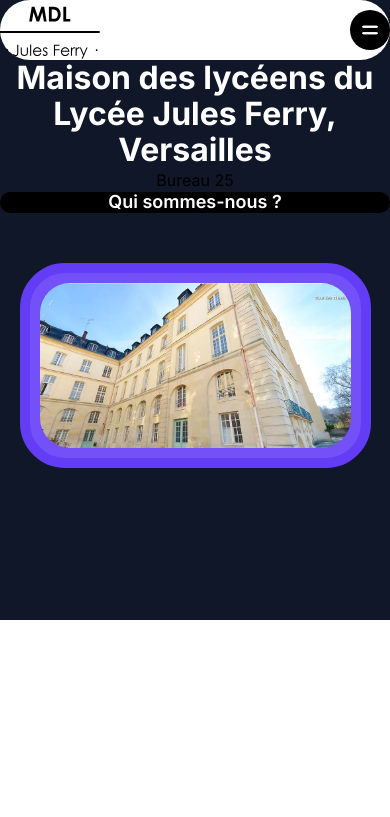
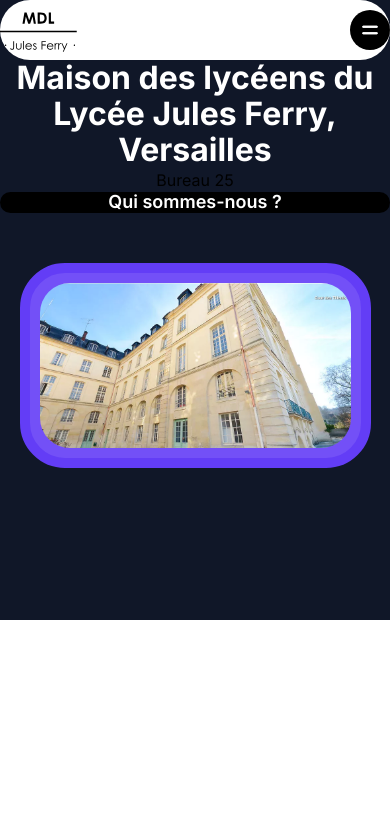
Before and after one commit to Ahhj93/mdljulesferry-HTML, a website built with Parcel: page index.html in a window 390 px wide. Shown: the top 817 px of the page. Built offline with nearby package versions, Linux system fonts and the light colour scheme; files whose address does not match are found by name.

Commit message:
Commit from TeleportHQ

```diff
--- a/accueil.css
+++ b/accueil.css
@@ -164,6 +164,10 @@
   .menu-left {
     margin-left: var(--dl-space-space-halfunit);
   }
+  .menu-image {
+    width: 91px;
+    height: 52px;
+  }
   .menu-links1 {
     display: none;
   }
@@ -183,6 +187,10 @@
   .menu-left {
     margin-left: var(--dl-space-space-unit);
   }
+  .menu-image {
+    width: 84px;
+    height: 48px;
+  }
   .menu-right {
     margin-right: var(--dl-space-space-unit);
   }
@@ -194,6 +202,10 @@
   .menu-icon {
     align-items: center;
     justify-content: center;
+  }
+  .menu-image {
+    width: 77px;
+    height: 44px;
   }
 }
 
--- a/actualites.css
+++ b/actualites.css
@@ -164,6 +164,10 @@
   .menu-left {
     margin-left: var(--dl-space-space-halfunit);
   }
+  .menu-image {
+    width: 91px;
+    height: 52px;
+  }
   .menu-links1 {
     display: none;
   }
@@ -183,6 +187,10 @@
   .menu-left {
     margin-left: var(--dl-space-space-unit);
   }
+  .menu-image {
+    width: 84px;
+    height: 48px;
+  }
   .menu-right {
     margin-right: var(--dl-space-space-unit);
   }
@@ -194,6 +202,10 @@
   .menu-icon {
     align-items: center;
     justify-content: center;
+  }
+  .menu-image {
+    width: 77px;
+    height: 44px;
   }
 }
 
--- a/boutique.css
+++ b/boutique.css
@@ -164,6 +164,10 @@
   .menu-left {
     margin-left: var(--dl-space-space-halfunit);
   }
+  .menu-image {
+    width: 91px;
+    height: 52px;
+  }
   .menu-links1 {
     display: none;
   }
@@ -183,6 +187,10 @@
   .menu-left {
     margin-left: var(--dl-space-space-unit);
   }
+  .menu-image {
+    width: 84px;
+    height: 48px;
+  }
   .menu-right {
     margin-right: var(--dl-space-space-unit);
   }
@@ -194,6 +202,10 @@
   .menu-icon {
     align-items: center;
     justify-content: center;
+  }
+  .menu-image {
+    width: 77px;
+    height: 44px;
   }
 }
 
--- a/clubs.css
+++ b/clubs.css
@@ -164,6 +164,10 @@
   .menu-left {
     margin-left: var(--dl-space-space-halfunit);
   }
+  .menu-image {
+    width: 91px;
+    height: 52px;
+  }
   .menu-links1 {
     display: none;
   }
@@ -183,6 +187,10 @@
   .menu-left {
     margin-left: var(--dl-space-space-unit);
   }
+  .menu-image {
+    width: 84px;
+    height: 48px;
+  }
   .menu-right {
     margin-right: var(--dl-space-space-unit);
   }
@@ -194,6 +202,10 @@
   .menu-icon {
     align-items: center;
     justify-content: center;
+  }
+  .menu-image {
+    width: 77px;
+    height: 44px;
   }
 }
 
--- a/components/menu.css
+++ b/components/menu.css
@@ -164,6 +164,10 @@
   .menu-left {
     margin-left: var(--dl-space-space-halfunit);
   }
+  .menu-image {
+    width: 91px;
+    height: 52px;
+  }
   .menu-links1 {
     display: none;
   }
@@ -183,6 +187,10 @@
   .menu-left {
     margin-left: var(--dl-space-space-unit);
   }
+  .menu-image {
+    width: 84px;
+    height: 48px;
+  }
   .menu-right {
     margin-right: var(--dl-space-space-unit);
   }
@@ -195,4 +203,8 @@
     align-items: center;
     justify-content: center;
   }
+  .menu-image {
+    width: 77px;
+    height: 44px;
+  }
 }
--- a/index.html
+++ b/index.html
@@ -132,7 +132,7 @@
                   <div id="open-mobile-menu" class="menu-burger-menu">
                     <img
                       alt="pastedImage"
-                      src="/playground_assets/pastedimage-yxbd.svg"
+                      src="public/playground_assets/pastedimage-yxbd.svg"
                       class="menu-mobile-menu-button"
                     />
                   </div>
--- a/mdl.css
+++ b/mdl.css
@@ -164,6 +164,10 @@
   .menu-left {
     margin-left: var(--dl-space-space-halfunit);
   }
+  .menu-image {
+    width: 91px;
+    height: 52px;
+  }
   .menu-links1 {
     display: none;
   }
@@ -183,6 +187,10 @@
   .menu-left {
     margin-left: var(--dl-space-space-unit);
   }
+  .menu-image {
+    width: 84px;
+    height: 48px;
+  }
   .menu-right {
     margin-right: var(--dl-space-space-unit);
   }
@@ -194,6 +202,10 @@
   .menu-icon {
     align-items: center;
     justify-content: center;
+  }
+  .menu-image {
+    width: 77px;
+    height: 44px;
   }
 }
 
--- a/soiree-des-terminales.css
+++ b/soiree-des-terminales.css
@@ -164,6 +164,10 @@
   .menu-left {
     margin-left: var(--dl-space-space-halfunit);
   }
+  .menu-image {
+    width: 91px;
+    height: 52px;
+  }
   .menu-links1 {
     display: none;
   }
@@ -183,6 +187,10 @@
   .menu-left {
     margin-left: var(--dl-space-space-unit);
   }
+  .menu-image {
+    width: 84px;
+    height: 48px;
+  }
   .menu-right {
     margin-right: var(--dl-space-space-unit);
   }
@@ -194,6 +202,10 @@
   .menu-icon {
     align-items: center;
     justify-content: center;
+  }
+  .menu-image {
+    width: 77px;
+    height: 44px;
   }
 }
 
```
Also changed, not shown: actualites.html (+1 -1 lines), boutique.html (+1 -1 lines), clubs.html (+1 -1 lines), components/menu.html (+1 -1 lines), mdl.html (+1 -1 lines), soiree-des-terminales.html (+1 -1 lines).
